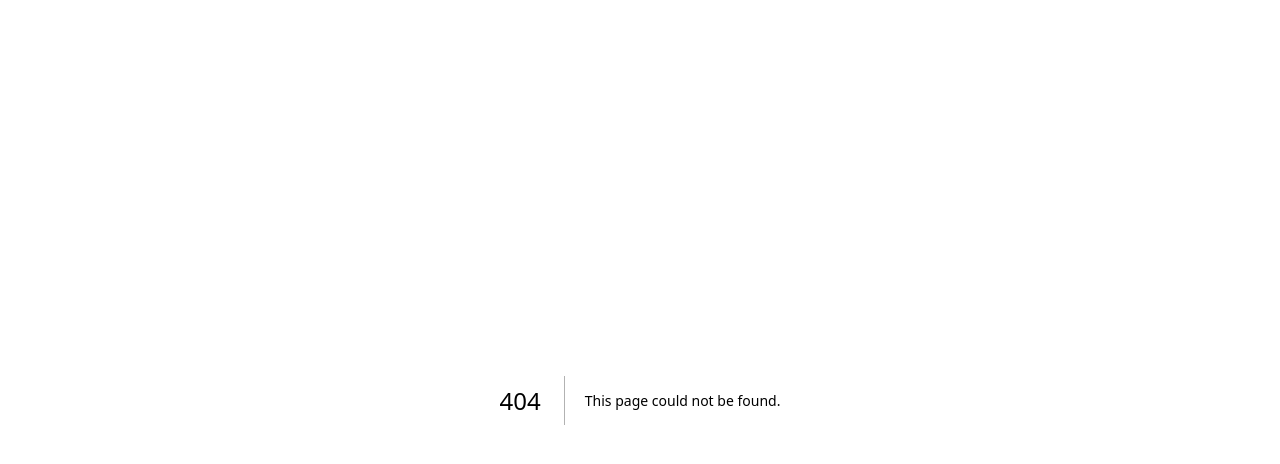
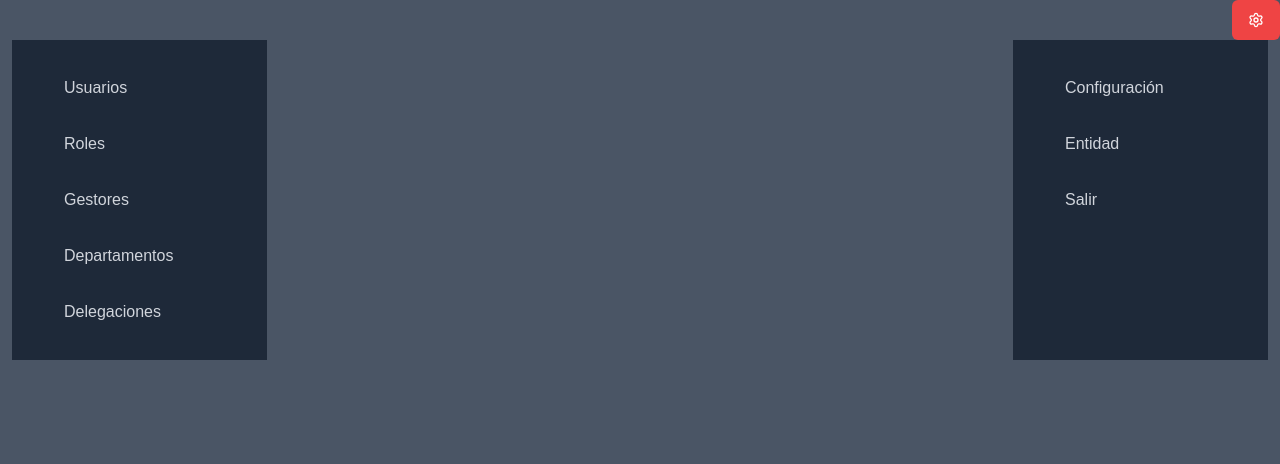
Before and after one commit to samuelvergaramartin/Gestores-Pagina-Principal, a Next.js app: page /config in a window 1280 px wide. Before the commit this address had no page. Shown: the top 464 px of the page. Built offline with nearby package versions, Linux system fonts and the light colour scheme.

Commit message:
feat: Creada la página de configuración

```diff
--- a/app/components/ui/SideBar.tsx
+++ b/app/components/ui/SideBar.tsx
@@ -10,14 +10,15 @@ export default function SideBar({
     setSidebarOpen,
     sidebarItems,
     activeSection,
-    setActiveSection
+    setActiveSection,
+    sideBarRight
 } : Props) {
     const { push } = useRouter();
     return (
-        <aside
+        <div
           className={`${
             sidebarOpen ? "translate-x-0" : "-translate-x-full"
-          } md:translate-x-0 fixed md:static inset-y-0 left-0 z-50 w-64 bg-gray-800/90 backdrop-blur-xl border-r border-gray-600/50 transition-transform duration-300 ease-in-out`}
+          } md:translate-x-0 fixed md:static inset-y-0 ${sideBarRight ? 'right-0' : 'left-0'} z-50 w-64 bg-gray-800 ${sideBarRight ? 'border-l' : 'border-r'} border-gray-600 transition-transform duration-300 ease-in-out`}
         >
           <div className="p-6 space-y-2">
             {sidebarItems.map((item) => (
@@ -50,7 +51,7 @@ export default function SideBar({
               </button>
             ))}
           </div>
-        </aside>
+        </div>
     )
 }
 
@@ -59,5 +60,6 @@ type Props = {
     sidebarItems: SideBarItem[],
     setSidebarOpen: (value: SetStateAction<boolean>) => void,
     activeSection?: string,
-    setActiveSection?: (value: SetStateAction<string>) => void
+    setActiveSection?: (value: SetStateAction<string>) => void,
+    sideBarRight?: boolean
 }
--- /dev/null
+++ b/app/config/ConfigPage.tsx
@@ -0,0 +1,79 @@
+"use client"
+
+import SideBar from "@/app/components/ui/SideBar";
+import { type SideBarItem } from "@/app/types";
+import { useState } from "react";
+import { Button } from "@/app/components/ui/Button";
+import { Settings } from "lucide-react";
+
+export default function ConfigPage() {
+    const [sidebarRightOpen, setSidebarRightOpen] = useState<boolean>(true);
+    const sidebarLeftItems : SideBarItem[] = [
+        {
+            id: "usuarios",
+            label: "Usuarios",
+        },
+        {
+            id: "roles",
+            label: "Roles"
+        },
+        {
+            id: "gestores",
+            label: "Gestores"
+        },
+        {
+            id: "departamentos",
+            label: "Departamentos"
+        },
+        {
+            id: "delegaciones",
+            label: "Delegaciones"
+        }
+    ];
+    const sidebarRightItems : SideBarItem[] = [
+        {
+            id: "config",
+            label: "Configuración",
+            href: "/config"
+        },
+        {
+            id: "entidad",
+            label: "Entidad",
+            href: "/entity"
+        },
+        {
+            id: "salir",
+            label: "Salir"
+        },
+    ]
+    return (
+        <div className="min-h-screen bg-gray-600 text-white">
+            <div className="w-full flex justify-end">
+                <Button
+                    onClick={()=>{
+                        setSidebarRightOpen(!sidebarRightOpen);
+                    }}
+                >
+                    <Settings />
+                </Button>
+            </div>
+            <div className={sidebarRightOpen ? "flex justify-between mx-3" : ""}>
+                {/** Sidebar de la izquierda */}
+                <SideBar
+                    sidebarOpen={true}
+                    setSidebarOpen={()=>{}}
+                    sidebarItems={sidebarLeftItems}
+                />
+                {/** Sidebar de la derecha plegable*/}
+                {sidebarRightOpen && (
+                    <SideBar
+                        sidebarOpen={sidebarRightOpen}
+                        setSidebarOpen={setSidebarRightOpen}
+                        sidebarItems={sidebarRightItems}
+                        sideBarRight={true}
+                    />
+                )}
+            </div>
+        </div>
+    )
+}
--- /dev/null
+++ b/app/config/page.tsx
@@ -0,0 +1,5 @@
+import ConfigPage from "@/app/config/ConfigPage";
+
+export default function ConfigPageLoader() {
+    return <ConfigPage />
+}
```
